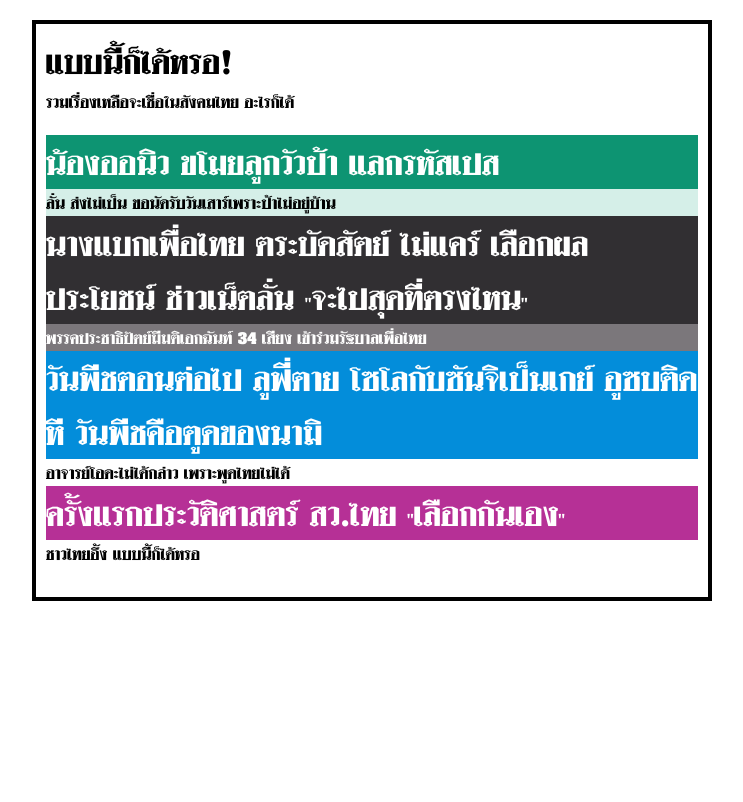
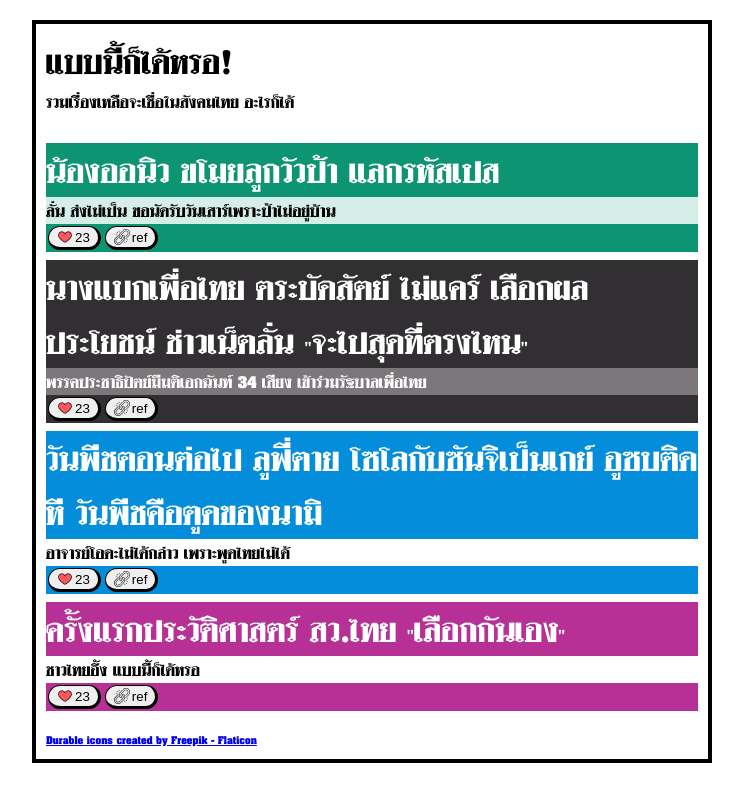
Before and after one commit to james-tharit/anonymity, a Next.js app: page / in a window 1280 px wide. Shown: the top 802 px of the page, without its empty margins (268-1011 px from the left). Built offline with nearby package versions, Linux system fonts and the light colour scheme.

Commit message:
feat: adds like and ref buttons

```diff
--- a/app/page.module.css
+++ b/app/page.module.css
@@ -5,7 +5,7 @@
     border-color: black;
 }
 
-.article {
+.body {
     width: 100%;
     text-align: start;
     overflow: hidden;
--- a/app/page.tsx
+++ b/app/page.tsx
@@ -6,7 +6,7 @@
     return <div className={styles.background}>
         <h1>แบบนี้ก็ได้หรอ!</h1>
         <p>รวมเรื่องเหลือจะเชื่อในสังคมไทย อะไรก็ได้</p>
-        <div className={styles.article}>
+        <div className={styles.body}>
             <Article
                 title="น้องออนิว ขโมยลูกวัวป้า แลกรหัสเปส"
                 caption="ลั่น ส่งไม่เป็น ขอนัดรับวันเสาร์เพราะป้าไม่อยู่บ้าน"
@@ -28,5 +28,6 @@
                 type={4}
             />
         </div>
+        <a href="https://www.flaticon.com/free-icons/durable" title="durable icons">Durable icons created by Freepik - Flaticon</a>
     </div>
 }
--- a/components/article.module.css
+++ b/components/article.module.css
@@ -1,16 +1,9 @@
-.background {
-    padding: 10px;
-    border-style: solid;
-    border-width: 4px;
-    border-color: black;
-}
-
 .article {
     width: 100%;
     text-align: start;
     overflow: hidden;
     /* top | right | bottom | left */
-    padding: 20px 0 20px 0
+    padding: 8px 0 0 0
 }
 
 .type1 {
@@ -72,3 +65,15 @@
     font-size: 100%;
     overflow: hidden;
 }
+
+.button {
+    display: inline-block;
+    margin: 2px;
+    padding: 2px 8px;
+    border: 2px solid black;
+    border-width: 1px 3px 3px 1px;
+    border-radius: 24px;
+    display: inline-flex;
+    align-items: center;
+    justify-content: space-between;
+}
--- a/components/article.tsx
+++ b/components/article.tsx
@@ -1,9 +1,11 @@
 import styles from "./article.module.css"
+import Image from 'next/image'
 
 type AricleParam = {
     title: string
     caption: string
     type: number
+    link?: string
 }
 
 export const Article = ({ title, caption, type }: AricleParam) => {
@@ -36,10 +38,32 @@
     }
 
     return (
-        <div className={types.type}>
-            <h1>{title}</h1>
-            <div className={types.subType}>
-                <p>{caption}</p>
+        <div className={styles.article}>
+            <div className={types.type}>
+                <h1>{title}</h1>
+                <div className={types.subType}>
+                    <p>{caption}</p>
+                </div>
+                <button className={styles.button}>
+                    <Image
+                        style={{ marginRight: 2 }}
+                        src="/heart.png"
+                        width={16}
+                        height={16}
+                        alt="Picture of the author"
+                    />
+                    23
+                </button>
+                <button className={styles.button}>
+                    <Image
+                        style={{ marginRight: 2 }}
+                        src="/link.png"
+                        width={16}
+                        height={16}
+                        alt="Picture of the author"
+                    />
+                    ref
+                </button>
             </div>
         </div>
     )
```
Also changed, not shown: public/heart.png (added), public/link.png (added).
